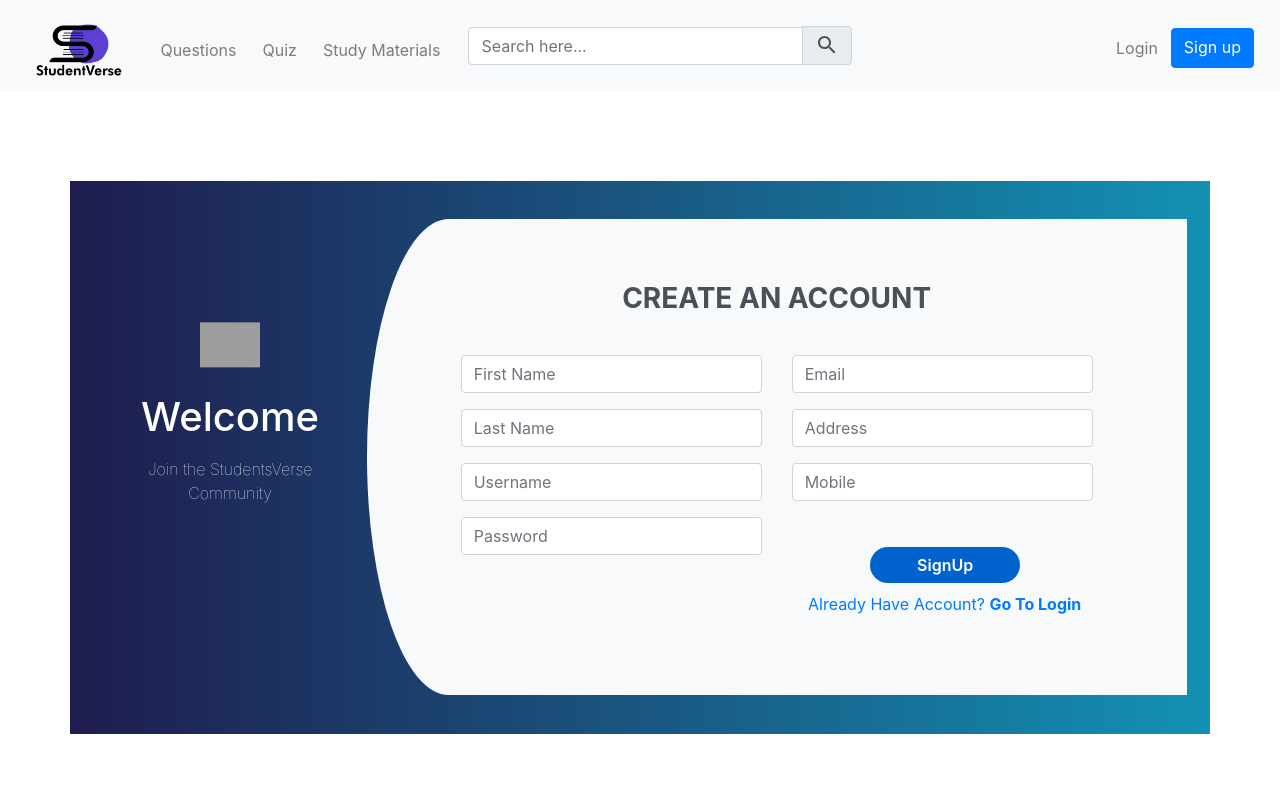
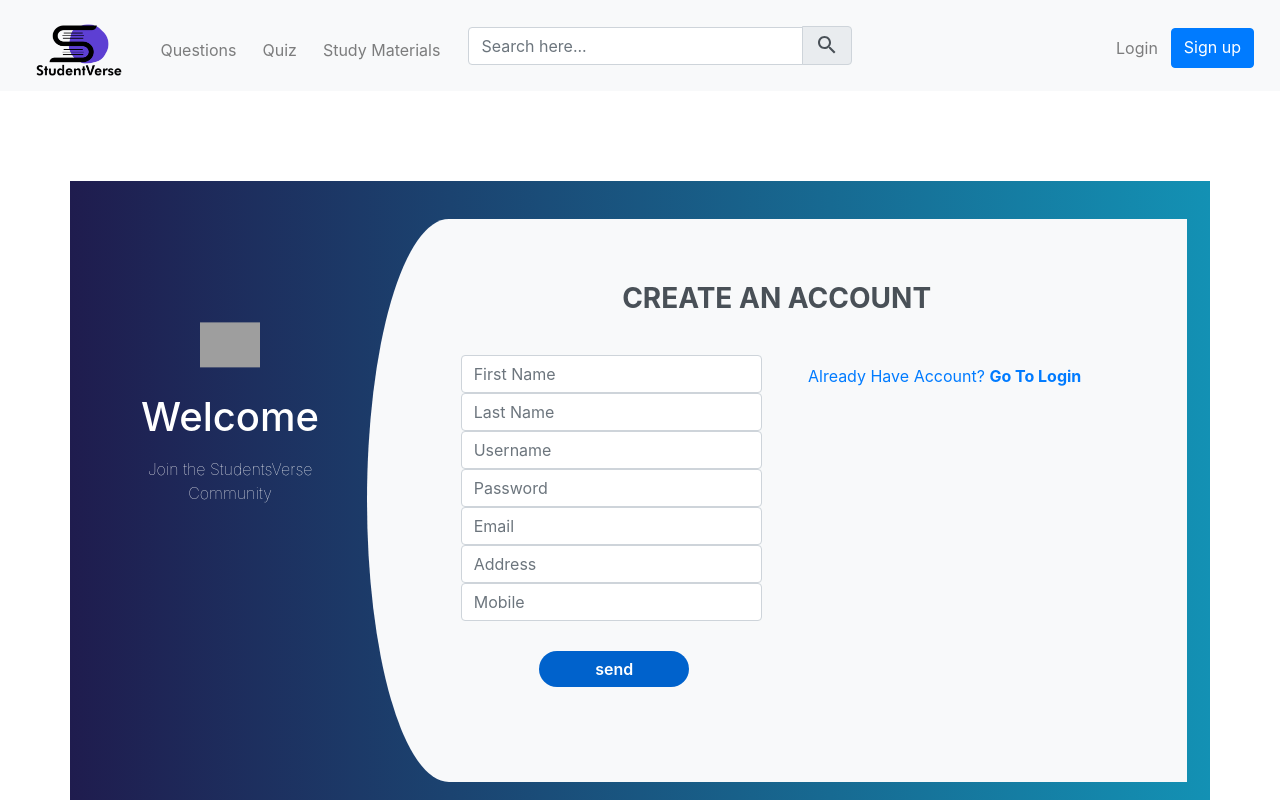
Before and after one commit to ManojKC123/StudentVerse-Web-Frontend, a React (Create React App) app: page /signup in a window 1280 px wide. Shown: the top 800 px of the page. Built offline with nearby package versions, Linux system fonts and the light colour scheme; grey boxes are pictures that could not be loaded.

Commit message:
notification signup & login

```diff
--- a/package.json
+++ b/package.json
@@ -19,6 +19,7 @@
     "react-router": "^5.2.0",
     "react-router-dom": "^5.2.0",
     "react-scripts": "4.0.3",
+    "react-toastify": "^7.0.4",
     "web-vitals": "^1.1.2"
   },
   "scripts": {
--- a/src/pages/Login.js
+++ b/src/pages/Login.js
@@ -1,5 +1,9 @@
 import React, { Component, state, getUserData } from "react";
 import axios from "axios";
+import { toast } from "react-toastify";
+import "react-toastify/dist/ReactToastify.css";
+
+toast.configure();
 
 class LoginIn extends Component {
   state = {
@@ -8,6 +12,11 @@ class LoginIn extends Component {
     token: "",
     isLoggedIn: "",
     message: "",
+  };
+  notify = () => {
+    toast.error(this.state.message, {
+      position: toast.POSITION.BOTTOM_RIGHT,
+    });
   };
 
   getUserData = (e) => {
@@ -19,18 +28,28 @@ class LoginIn extends Component {
   loginhandler = (e) => {
     e.preventDefault();
     axios
-      .post("https://student-verse.herokuapp.com/login", this.state)
+      .post("http://localhost:5000/login", this.state)
       .then((response) => {
         if (response.data.success === true) {
+          console.log(response);
           var user = {
             username: this.state.username,
             token: response.data.token,
             isLoggedIn: true,
+            message: response.data.message,
           };
+
+          console.log("This is message", response.data.message);
           localStorage.setItem("user", JSON.stringify(user));
           localStorage.setItem("token", response.data.token);
           window.location.href = "/";
         }
+        if (response.data.success === false) {
+          this.setState({
+            message: response.data.message,
+          });
+        }
+        console.log("thsi is esdfa", this.state.message);
       })
       .catch((err) => {
         console.log(err);
@@ -40,10 +59,6 @@ class LoginIn extends Component {
       });
   };
   render() {
-    if (this.state.message) {
-      var message = this.state.message;
-    }
-
     if (this.state.isLoggedIn === true) {
       return (window.location.href = "/");
     }
@@ -68,9 +83,9 @@ class LoginIn extends Component {
                   <b>Login</b>
                 </h3>
                 <div className="row register-form">
-                  <p>{message}</p>
                   <div className="col-md-6 login-form">
                     <div className="form-group">
+                      <form onSubmit={this.loginhandler}>
                         <input
                           type="text"
                           className="form-control"
@@ -83,8 +98,6 @@ class LoginIn extends Component {
                           }}
                           placeholder="Username"
                         />
-                    </div>
-                    <div className="form-group">
                         <input
                           type="text"
                           className="form-control"
@@ -97,15 +110,15 @@ class LoginIn extends Component {
                           }}
                           placeholder="Password"
                         />
-                    </div>
-                    <button
+                        <input
                           type="submit"
                           className="btnRegister"
-                      value="send"
-                      onClick={this.loginhandler}
-                    >
-                      Login
-                    </button>
+                          value="LOGIN"
+                          onClick={this.notify}
+                        />
+                      </form>
+                    </div>
+
                     <div className="d-flex justify-content-center links">
                       <a href="/signup">
                         If you don't have account? <b>Go To SignUp</b>{" "}
--- a/src/pages/Signup.js
+++ b/src/pages/Signup.js
@@ -1,5 +1,10 @@
 import React, { Component, registerUser } from "react";
 import axios from "axios";
+import { toast } from "react-toastify";
+import "react-toastify/dist/ReactToastify.css";
+
+toast.configure();
+
 class SignUp extends Component {
   state = {
     fname: "",
@@ -9,10 +14,17 @@ class SignUp extends Component {
     mobile: "",
     password: "",
     address: "",
+    message: "",
+    UserRegistered: "false",
   };
   registerUser = (e) => {
     this.setState({
       [e.target.name]: e.target.value,
+    });
+  };
+  notify = () => {
+    toast.error(this.state.message, {
+      position: toast.POSITION.BOTTOM_RIGHT,
     });
   };
   sendUserData = (e) => {
@@ -30,9 +42,21 @@ class SignUp extends Component {
 
     axios
       .post("https://student-verse.herokuapp.com/signup", data)
-      .then()
+      .then((response) => {
+        console.log("this is response", response);
+        console.log("this is response", response.data);
+
+        this.setState({
+          UserRegistered: true,
+          message: response.data.message,
+        });
+      })
       .catch((err) => {
         console.log("signup error" + err);
+
+        this.setState({
+          message: "Invalid Data Entered",
+        });
       });
   };
   render() {
@@ -55,9 +79,10 @@ class SignUp extends Component {
                 <h3 className="register-heading">
                   <b>CREATE AN ACCOUNT</b>
                 </h3>
-                <div className="row register-form" onSubmit={this.sendUserData}>
+                <div className="row register-form">
                   <div className="col-md-6">
                     <div className="form-group">
+                      <form onSubmit={this.sendUserData}>
                         <input
                           type="text"
                           className="form-control"
@@ -67,8 +92,6 @@ class SignUp extends Component {
                           }}
                           placeholder="First Name"
                         />
-                    </div>
-                    <div className="form-group">
                         <input
                           type="text"
                           className="form-control"
@@ -78,8 +101,6 @@ class SignUp extends Component {
                           }}
                           placeholder="Last Name"
                         />
-                    </div>
-                    <div className="form-group">
                         <input
                           type="text"
                           className="form-control"
@@ -89,8 +110,6 @@ class SignUp extends Component {
                           }}
                           placeholder="Username"
                         />
-                    </div>
-                    <div className="form-group">
                         <input
                           type="password"
                           className="form-control"
@@ -100,10 +119,6 @@ class SignUp extends Component {
                           }}
                           placeholder="Password"
                         />
-                    </div>
-                  </div>
-                  <div className="col-md-6">
-                    <div className="form-group">
                         <input
                           type="email"
                           className="form-control"
@@ -113,8 +128,6 @@ class SignUp extends Component {
                           }}
                           placeholder="Email"
                         />
-                    </div>
-                    <div className="form-group">
                         <input
                           type="text"
                           className="form-control"
@@ -124,8 +137,6 @@ class SignUp extends Component {
                           }}
                           placeholder="Address"
                         />
-                    </div>
-                    <div className="form-group">
                         <input
                           type="text"
                           name="txtEmpPhone"
@@ -136,15 +147,16 @@ class SignUp extends Component {
                           }}
                           placeholder="Mobile"
                         />
-                    </div>
-                    <button
+                        <input
                           type="submit"
                           className="btnRegister"
                           value="send"
-                      onClick={this.sendUserData}
-                    >
-                      SignUp
-                    </button>
+                          onClick={this.notify}
+                        />
+                      </form>
+                    </div>
+                  </div>
+                  <div className="col-md-6">
                     <div className="d-flex justify-content-center links">
                       <a href="/login">
                         Already Have Account? <b>Go To Login</b>
```
Also changed, not shown: 1 other file (tests, documents, lock files or other folders). Lines whose indentation alone changed are shown as unchanged.
